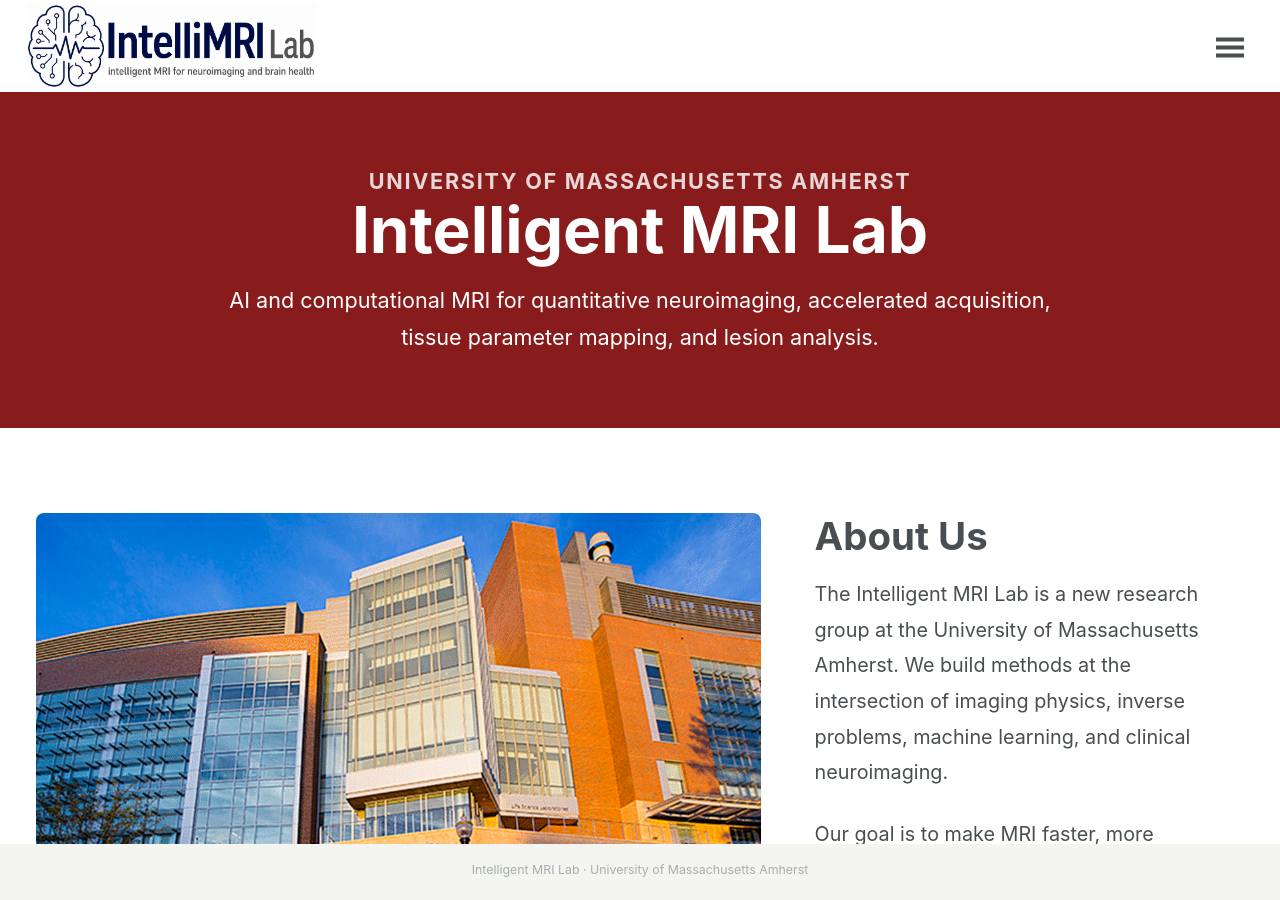
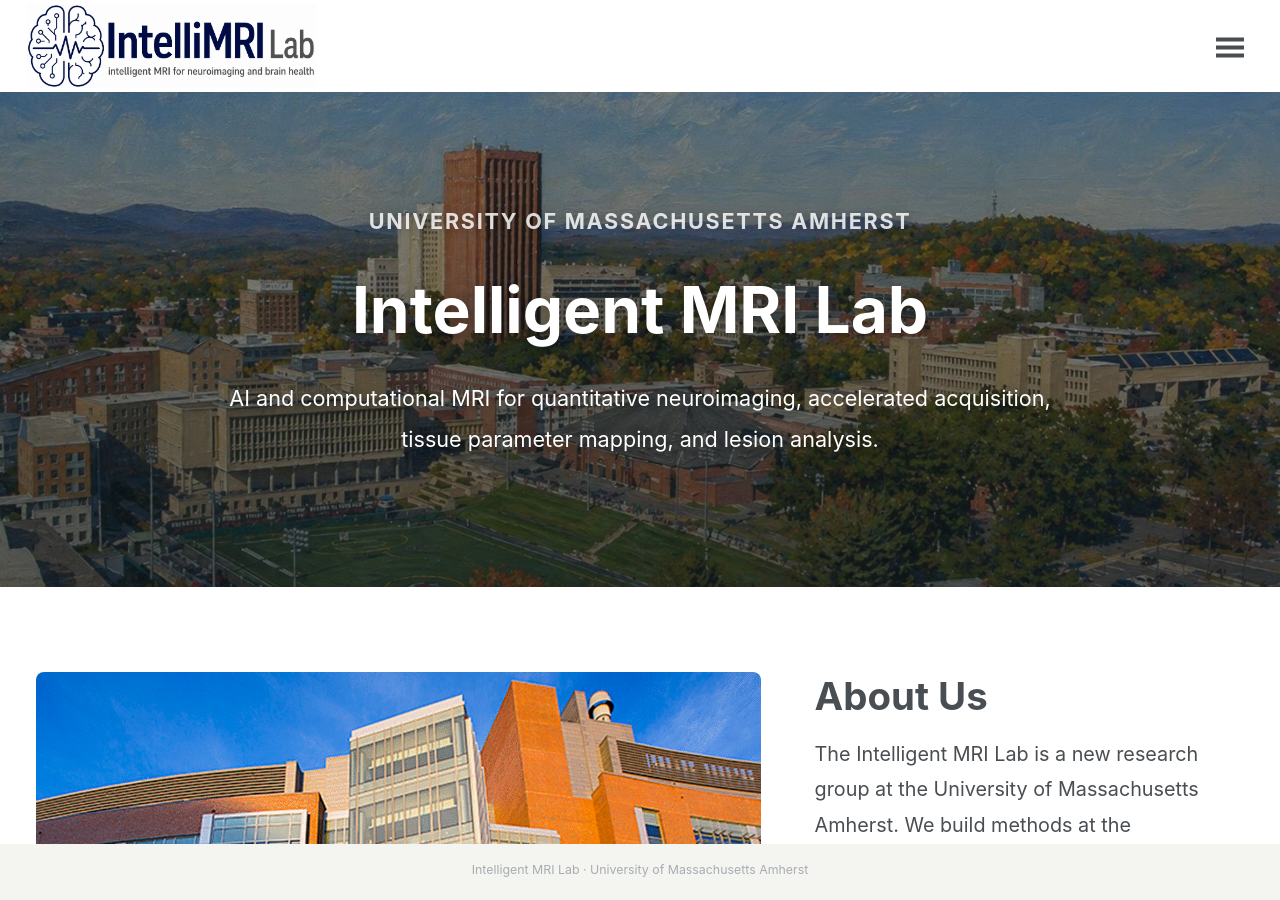
Before and after one commit to Jinwei1209/Jinwei1209.github.io, a Jekyll site: the page built from _pages/about.md, in a window 1280 px wide and 900 px high. Built offline with Jekyll 4.4.1, drawn with Linux system fonts in a browser that asks for light colours; a script bundle is joined from its source files by our own code; library files that are not in the unit come from our copies.

```diff
--- a/_sass/layout/_page.scss
+++ b/_sass/layout/_page.scss
@@ -176,13 +176,23 @@
 
 .home-banner {
   position: relative;
+  display: flex;
+  align-items: center;
+  min-height: clamp(480px, 55vh, 640px);
   left: 50%;
   right: 50%;
   width: 100vw;
   margin-left: -50vw;
   margin-right: -50vw;
-  background: #881c1c;
+  background-color: #17232d;
+  background-image:
+    linear-gradient(180deg, rgba(12, 23, 34, 0.4), rgba(12, 23, 34, 0.64)),
+    url("/photos/UMass%20Amherst.webp");
+  background-size: cover;
+  background-position: center 18%;
+  background-repeat: no-repeat;
   color: #fff;
+  text-shadow: 0 2px 12px rgba(0, 0, 0, 0.35);
 }
 
 .home-banner__inner,
@@ -192,12 +202,16 @@
 }
 
 .home-banner__inner {
-  padding: 2.75rem 0 4rem;
+  display: flex;
+  flex-direction: column;
+  align-items: center;
+  gap: 1.75rem;
+  padding: 5rem 0 6rem;
   text-align: center;
 }
 
 .home-banner__eyebrow {
-  margin: 0 0 0.9rem;
+  margin: 0;
   font-size: 0.95rem;
   font-weight: 700;
   letter-spacing: 0.08em;
@@ -208,14 +222,14 @@
 .home-banner h1 {
   margin: 0;
   font-size: clamp(2.4rem, 5vw, 4.8rem);
-  line-height: 0.95;
+  line-height: 1.15;
 }
 
 .home-banner p {
   max-width: 860px;
-  margin: 1.2rem auto 0;
+  margin: 0 auto;
   font-size: 1.2rem;
-  line-height: 1.7;
+  line-height: 1.9;
 }
 
 .home-section {
@@ -555,7 +569,8 @@
   }
 
   .home-banner__inner {
-    padding: 2.25rem 0 3rem;
+    gap: 1.25rem;
+    padding: 3.5rem 0 4.5rem;
   }
 
   .home-section {
```
Also changed, not shown: _pages/people.md (+0 -4 lines), _posts/2026-11-09-welcome-new-lab-members.md (added, +21 -0 lines), photos/UMass Amherst.webp (added).
